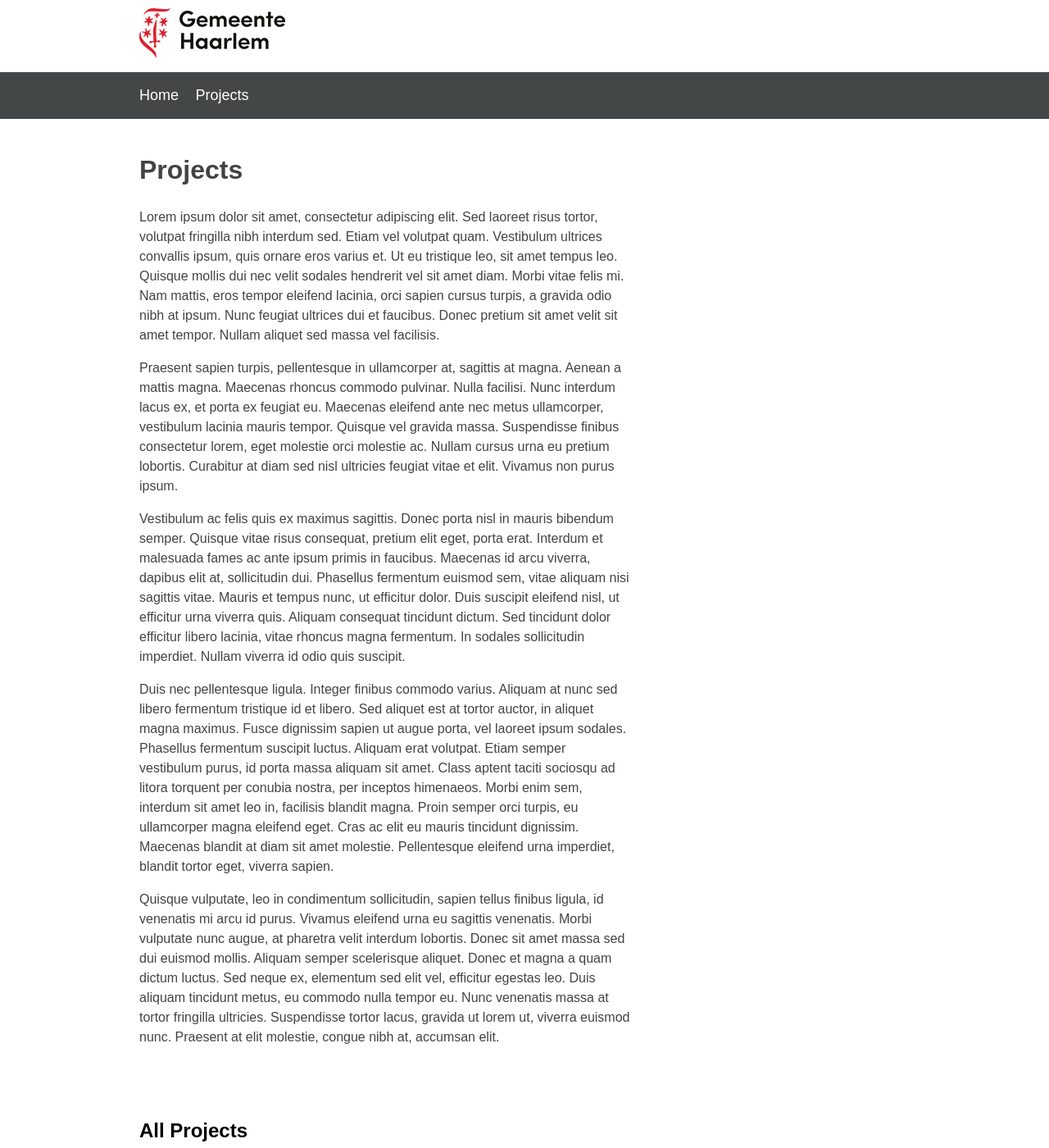
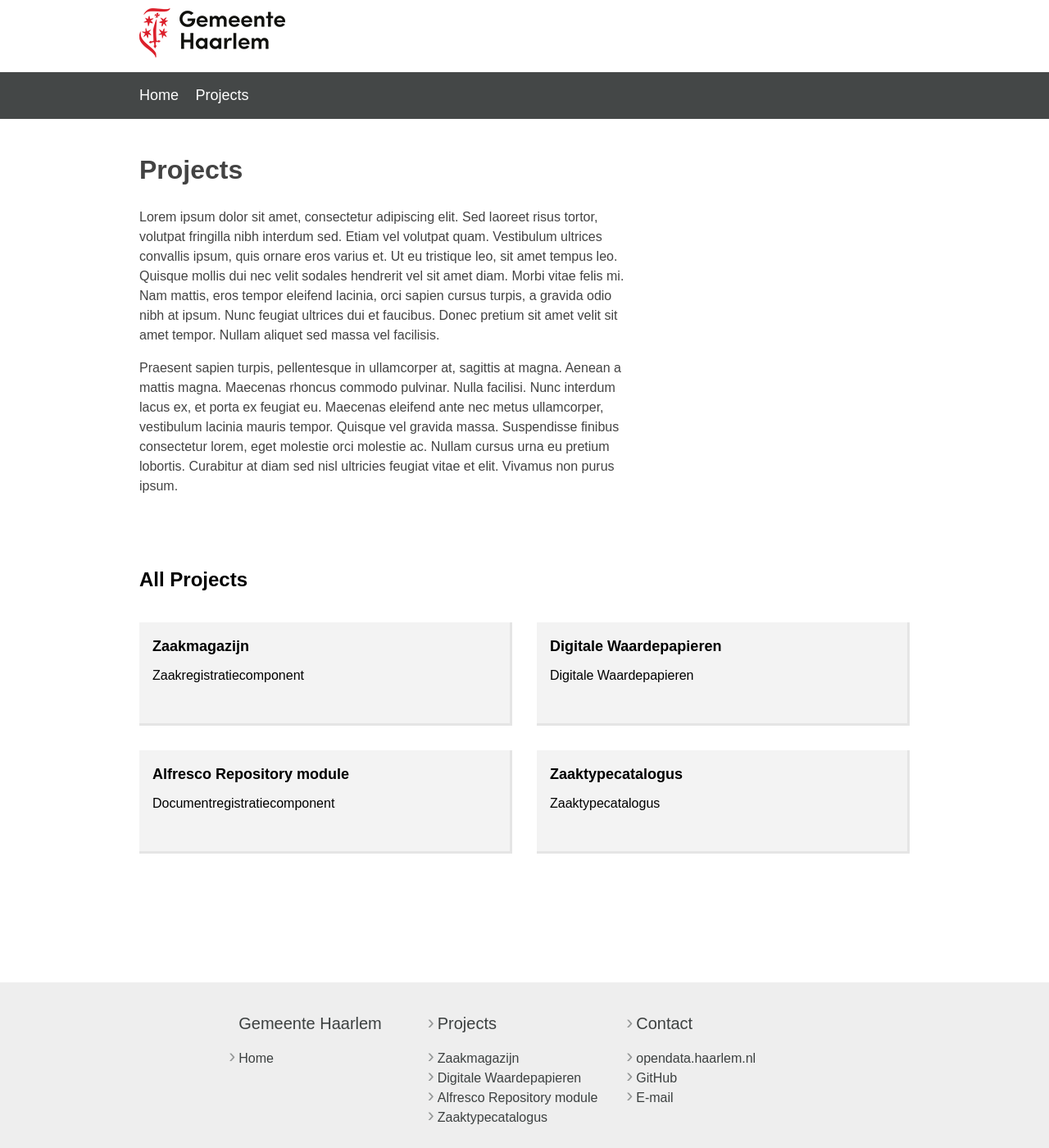
Before and after one commit to frenzer22/frenzer22.github.io, a Jekyll site: the page built from projects/index.md, in a window 1280 px wide and 1400 px high. Shown: the whole window at 82% size. Built offline with Jekyll 4.4.1, drawn with Linux system fonts in a browser that asks for light colours; our own code applies the rules of GitHub Pages for plain Markdown files.

Commit message:
index removed some paragraphs

```diff
--- a/projects/index.md
+++ b/projects/index.md
@@ -3,9 +3,3 @@
 Lorem ipsum dolor sit amet, consectetur adipiscing elit. Sed laoreet risus tortor, volutpat fringilla nibh interdum sed. Etiam vel volutpat quam. Vestibulum ultrices convallis ipsum, quis ornare eros varius et. Ut eu tristique leo, sit amet tempus leo. Quisque mollis dui nec velit sodales hendrerit vel sit amet diam. Morbi vitae felis mi. Nam mattis, eros tempor eleifend lacinia, orci sapien cursus turpis, a gravida odio nibh at ipsum. Nunc feugiat ultrices dui et faucibus. Donec pretium sit amet velit sit amet tempor. Nullam aliquet sed massa vel facilisis.
 
 Praesent sapien turpis, pellentesque in ullamcorper at, sagittis at magna. Aenean a mattis magna. Maecenas rhoncus commodo pulvinar. Nulla facilisi. Nunc interdum lacus ex, et porta ex feugiat eu. Maecenas eleifend ante nec metus ullamcorper, vestibulum lacinia mauris tempor. Quisque vel gravida massa. Suspendisse finibus consectetur lorem, eget molestie orci molestie ac. Nullam cursus urna eu pretium lobortis. Curabitur at diam sed nisl ultricies feugiat vitae et elit. Vivamus non purus ipsum.
-
-Vestibulum ac felis quis ex maximus sagittis. Donec porta nisl in mauris bibendum semper. Quisque vitae risus consequat, pretium elit eget, porta erat. Interdum et malesuada fames ac ante ipsum primis in faucibus. Maecenas id arcu viverra, dapibus elit at, sollicitudin dui. Phasellus fermentum euismod sem, vitae aliquam nisi sagittis vitae. Mauris et tempus nunc, ut efficitur dolor. Duis suscipit eleifend nisl, ut efficitur urna viverra quis. Aliquam consequat tincidunt dictum. Sed tincidunt dolor efficitur libero lacinia, vitae rhoncus magna fermentum. In sodales sollicitudin imperdiet. Nullam viverra id odio quis suscipit.
-
-Duis nec pellentesque ligula. Integer finibus commodo varius. Aliquam at nunc sed libero fermentum tristique id et libero. Sed aliquet est at tortor auctor, in aliquet magna maximus. Fusce dignissim sapien ut augue porta, vel laoreet ipsum sodales. Phasellus fermentum suscipit luctus. Aliquam erat volutpat. Etiam semper vestibulum purus, id porta massa aliquam sit amet. Class aptent taciti sociosqu ad litora torquent per conubia nostra, per inceptos himenaeos. Morbi enim sem, interdum sit amet leo in, facilisis blandit magna. Proin semper orci turpis, eu ullamcorper magna eleifend eget. Cras ac elit eu mauris tincidunt dignissim. Maecenas blandit at diam sit amet molestie. Pellentesque eleifend urna imperdiet, blandit tortor eget, viverra sapien.
-
-Quisque vulputate, leo in condimentum sollicitudin, sapien tellus finibus ligula, id venenatis mi arcu id purus. Vivamus eleifend urna eu sagittis venenatis. Morbi vulputate nunc augue, at pharetra velit interdum lobortis. Donec sit amet massa sed dui euismod mollis. Aliquam semper scelerisque aliquet. Donec et magna a quam dictum luctus. Sed neque ex, elementum sed elit vel, efficitur egestas leo. Duis aliquam tincidunt metus, eu commodo nulla tempor eu. Nunc venenatis massa at tortor fringilla ultricies. Suspendisse tortor lacus, gravida ut lorem ut, viverra euismod nunc. Praesent at elit molestie, congue nibh at, accumsan elit.
```
